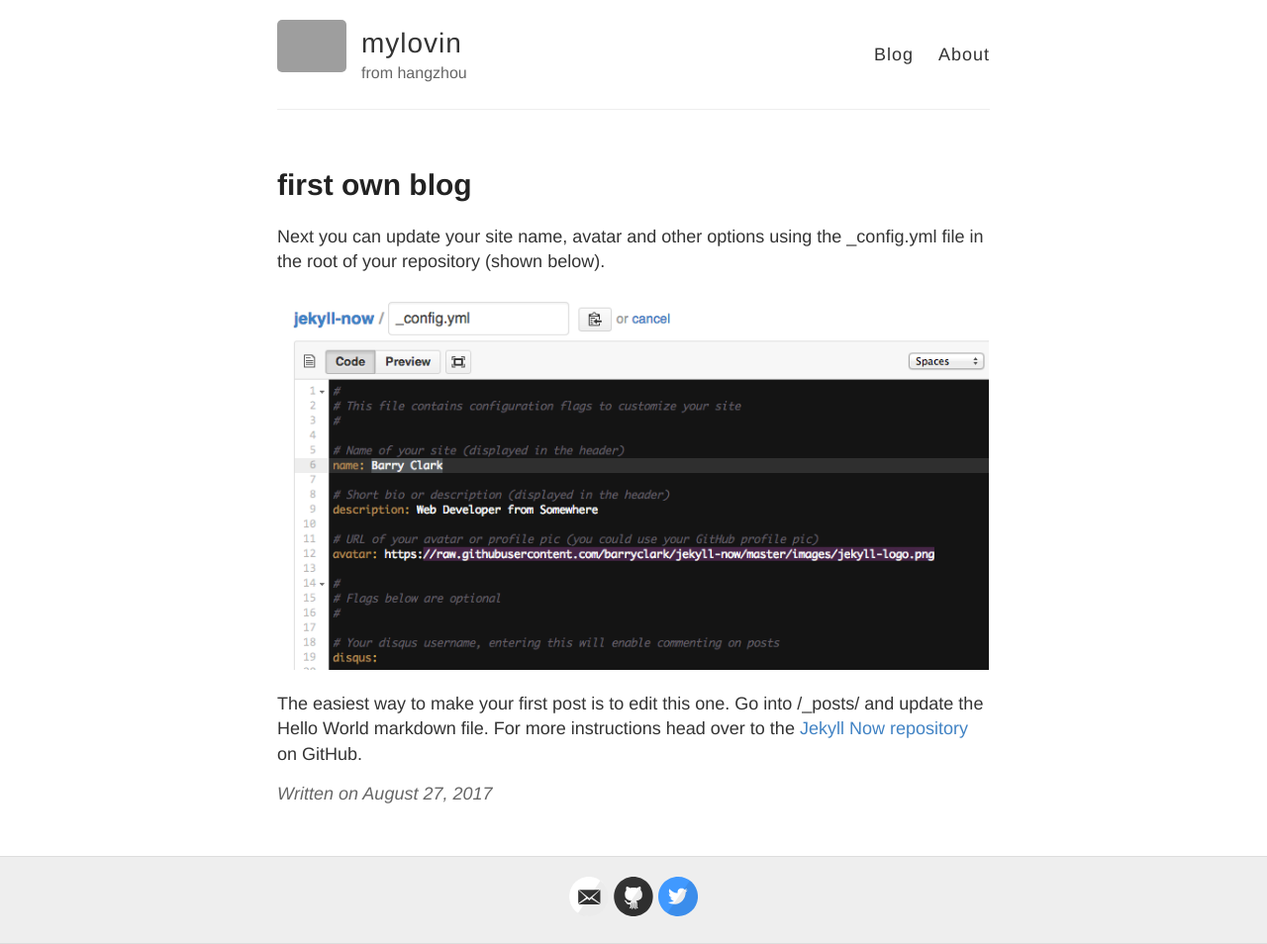
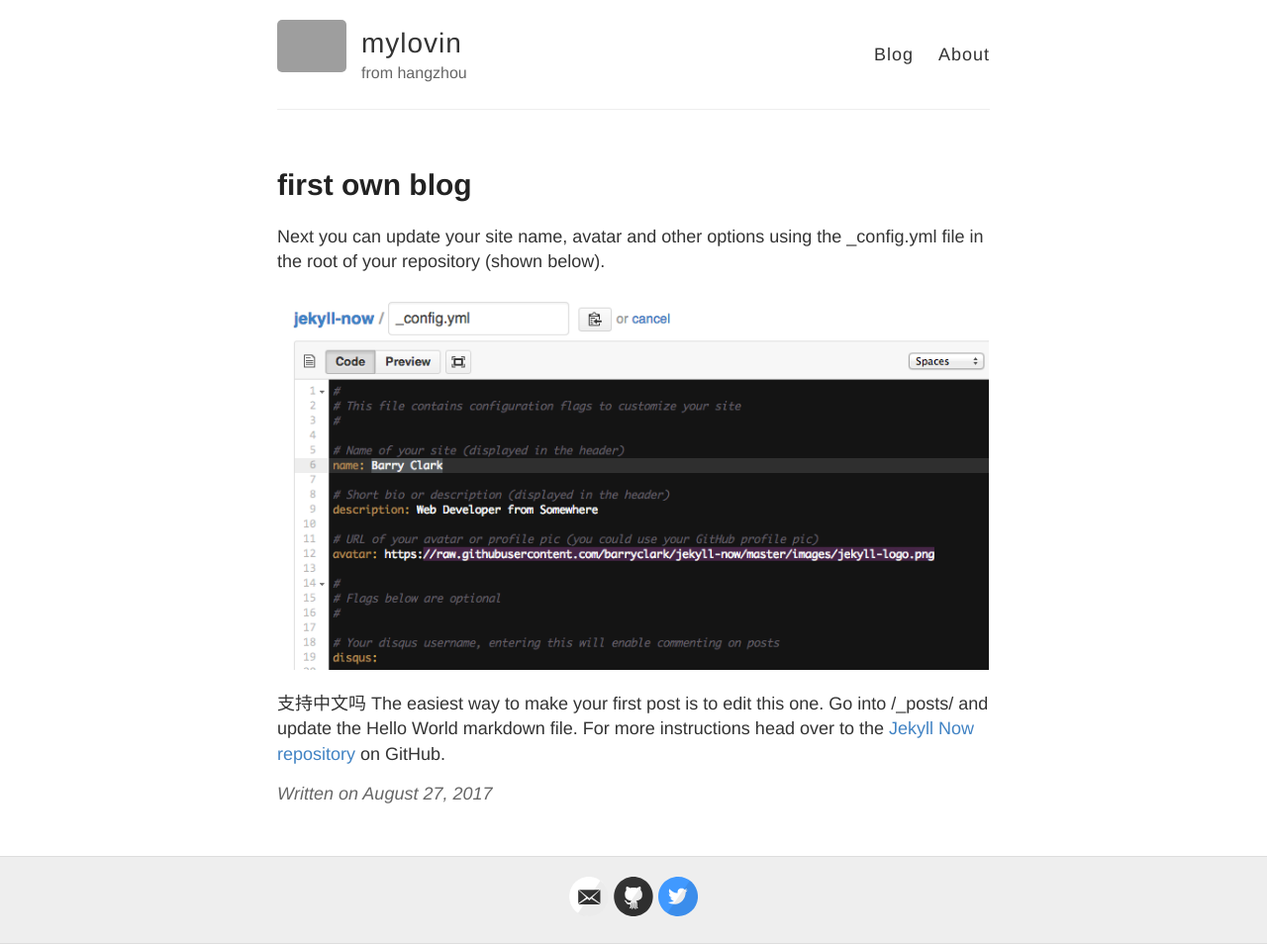
Before and after one commit to 861008761/861008761.github.io, a Jekyll site: the page built from _posts/2017-08-27-first-own-blog.md, in a window 1280 px wide. Shown: the whole page at 99% size. Built offline with Jekyll 4.4.1, drawn with Linux system fonts in a browser that asks for light colours; grey boxes are pictures that could not be loaded.

Commit message:
add new files

```diff
--- a/_config.yml
+++ b/_config.yml
@@ -49,6 +49,8 @@ url:
 # then add in the baseurl here, like this: "/repository-name"
 baseurl: ""
 
+encoding: utf-8
+
 #
 # !! You don't need to change any of the configuration flags below !!
 #
--- a/_posts/2017-08-27-first-own-blog.md
+++ b/_posts/2017-08-27-first-own-blog.md
@@ -9,4 +9,5 @@ Next you can update your site name, avatar and other options using the _config.y
 
 ![_config.yml]({{ site.baseurl }}/images/config.png)
 
+支持中文吗
 The easiest way to make your first post is to edit this one. Go into /_posts/ and update the Hello World markdown file. For more instructions head over to the [Jekyll Now repository](https://github.com/barryclark/jekyll-now) on GitHub.
```
